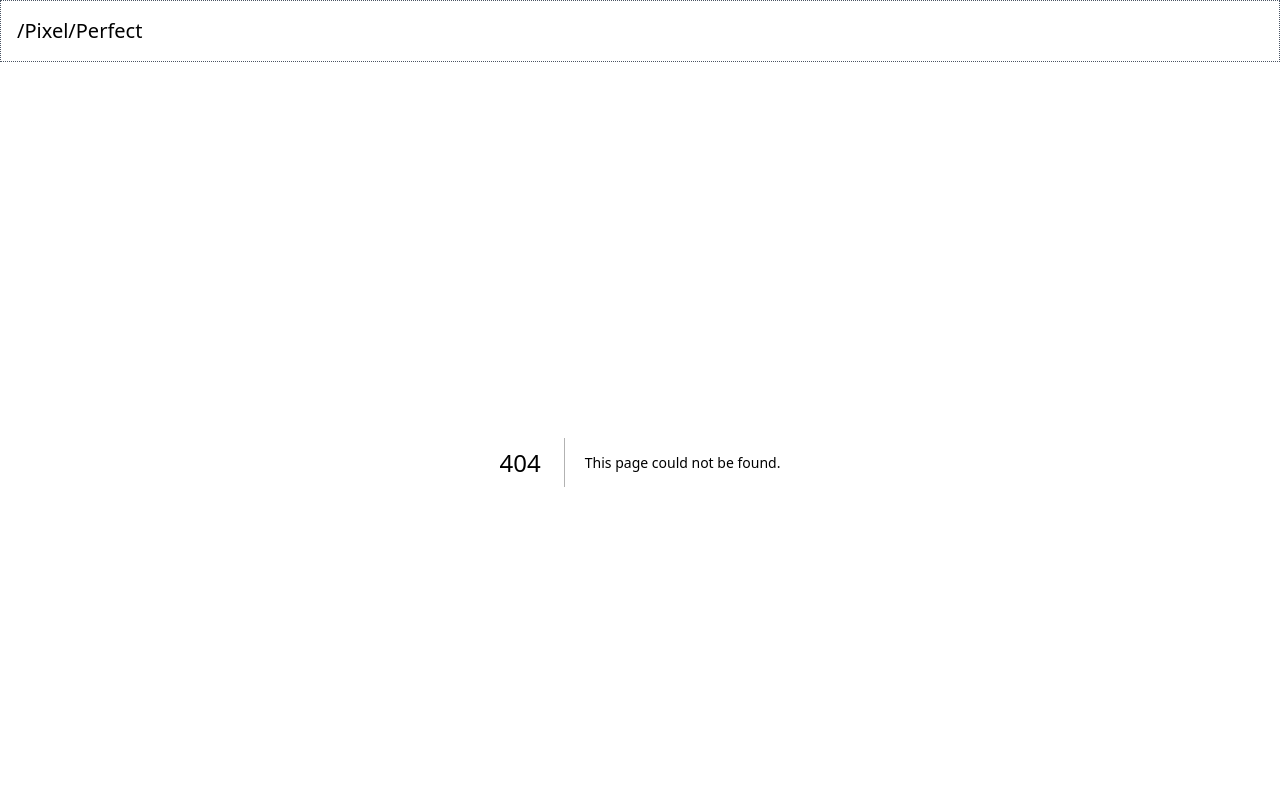
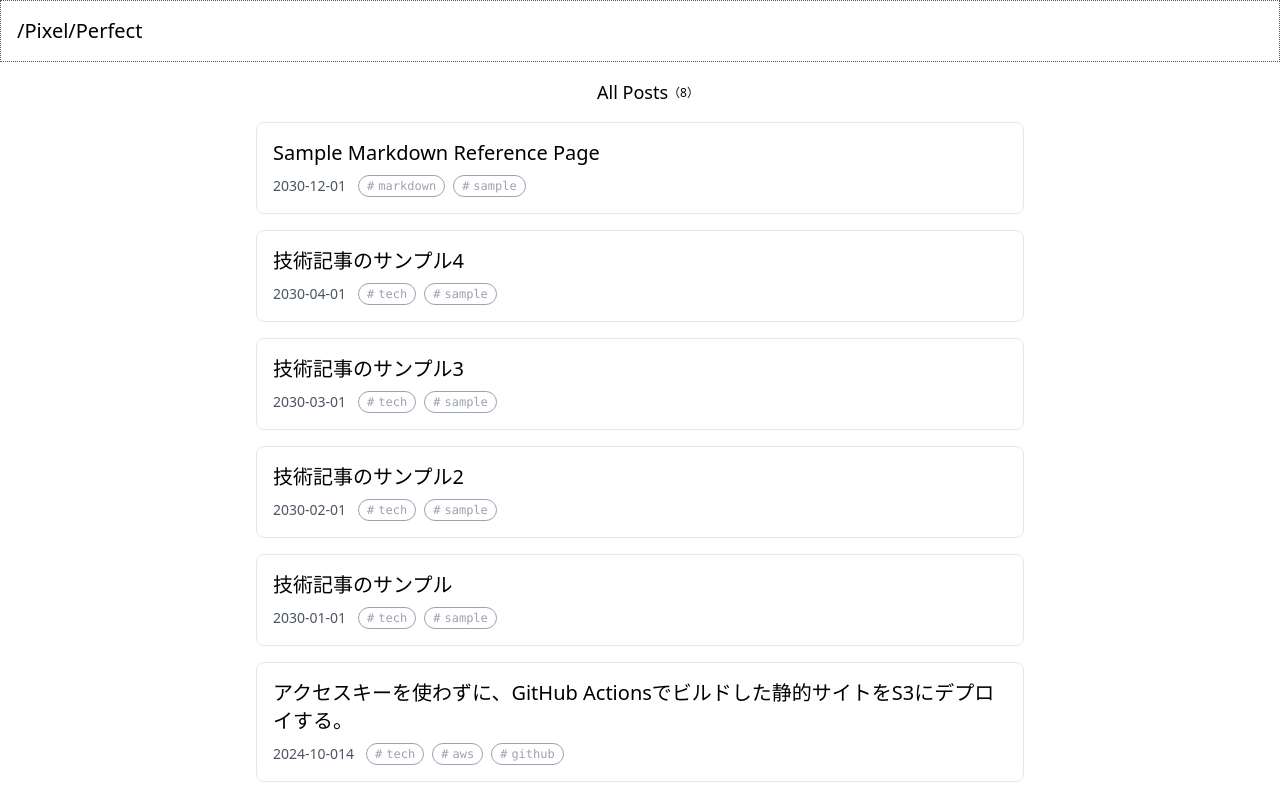
Before and after one commit to k65miyazakiy/blog-pixel-perfect, a Next.js app: page /allposts in a window 1280 px wide. Before the commit this address had no page. Shown: the top 796 px of the page. Built offline with nearby package versions, Linux system fonts and the light colour scheme.

Commit message:
記事一覧のページを作成

```diff
--- a/package.json
+++ b/package.json
@@ -9,7 +9,8 @@
     "serve": "serve out",
     "serve:rebuild": "next build && serve out",
     "lint": "next lint",
-    "format": "prettier --write 'src/**/*.ts' 'src/**/*.tsx'"
+    "format": "prettier --write 'src/**/*.ts' 'src/**/*.tsx'",
+    "clean": "rm -rf out .next"
   },
   "dependencies": {
     "@fortawesome/fontawesome-svg-core": "^6.6.0",
--- /dev/null
+++ b/src/app/allposts/page.tsx
@@ -0,0 +1,25 @@
+import Link from "next/link";
+import { ArticleListCard } from "../components/ArticleListCard";
+import { getLatestPostsMeta } from "../lib/util";
+
+export default function AllPosts() {
+  const latestPosts = getLatestPostsMeta(-1);
+  const postCount = latestPosts.length;
+  return (
+    <div className="flex flex-col items-center">
+      <div className="mt-4 flex items-end">
+        <h1 className="pl-4 text-lg">All Posts</h1>
+        <div className="pb-[5px] text-xs">（{postCount}）</div>
+      </div>
+      <ul className="my-4 flex w-[768px] flex-col items-center gap-4">
+        {latestPosts.map((post) => (
+          <li key={post.slug}>
+            <Link href={`/posts${post.slug}`}>
+              <ArticleListCard {...post.frontMatter} />
+            </Link>
+          </li>
+        ))}
+      </ul>
+    </div>
+  );
+}
--- a/src/app/lib/util.ts
+++ b/src/app/lib/util.ts
@@ -26,15 +26,13 @@ export type ArticleMeta = {
 
 export const getLatestPostsMeta = (count: number) => {
   const allPostsMeta = getPostsMeta();
-  const latestPostsMeta = allPostsMeta
-    .sort((a, b) => {
-      return (
-        new Date(b.frontMatter.createdAt).getTime() -
-        new Date(a.frontMatter.createdAt).getTime()
-      );
-    })
-    .slice(0, count);
-  return latestPostsMeta;
+  const latestPostsMeta = allPostsMeta.sort((a, b) => {
+    return (
+      new Date(b.frontMatter.createdAt).getTime() -
+      new Date(a.frontMatter.createdAt).getTime()
+    );
+  });
+  return count === -1 ? latestPostsMeta : latestPostsMeta.slice(0, count);
 };
 
 export const getPostsMeta = () => {
--- a/src/app/page.tsx
+++ b/src/app/page.tsx
@@ -7,8 +7,8 @@ const HOME_POSTS_COUNT = 5;
 export default function Home() {
   const latestPosts = getLatestPostsMeta(HOME_POSTS_COUNT);
   return (
-    <div>
-      <ul className="mt-4 flex flex-col items-center gap-4">
+    <div className="flex flex-col items-center">
+      <ul className="my-4 flex w-[768px] flex-col items-center gap-4">
         {latestPosts.map((post) => (
           <li key={post.slug}>
             <Link href={`/posts${post.slug}`}>
@@ -17,6 +17,11 @@ export default function Home() {
           </li>
         ))}
       </ul>
+      <div className="flex w-[768px] justify-end">
+        <Link href="/allposts">
+          <div className="text-sm text-gray-500">READ MORE...</div>
+        </Link>
+      </div>
     </div>
   );
 }
```
